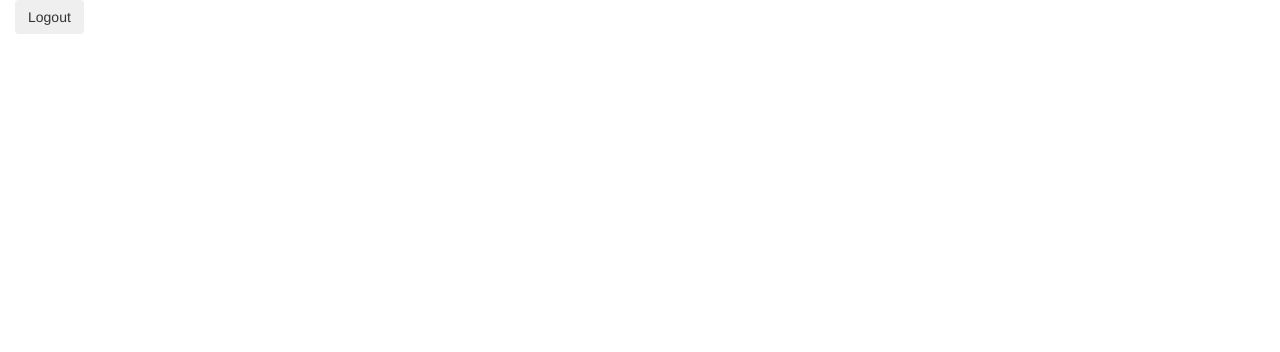
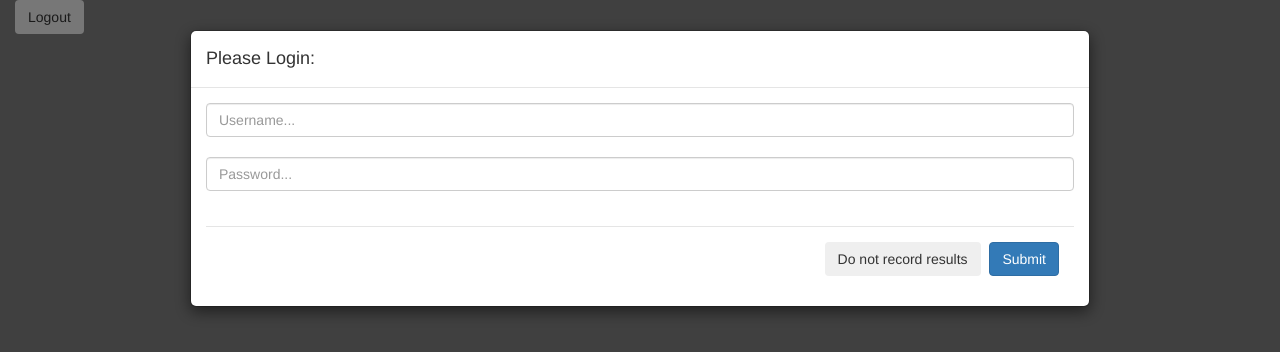
Before and after one commit to tbauer516/ClickAccuracy, a plain HTML site: page analyze/index.html in a window 1280 px wide. Drawn offline with nearby package versions, Linux system fonts and the light colour scheme; the site is published under a folder, as on GitHub Pages, so addresses that start at the root find nothing; no server answers.

Commit message:
fix 404 errors for non-main page

```diff
--- a/analyze/index.html
+++ b/analyze/index.html
@@ -22,7 +22,7 @@
     <!-- <script src="https://code.jquery.com/jquery-3.1.1.min.js" integrity="sha256-hVVnYaiADRTO2PzUGmuLJr8BLUSjGIZsDYGmIJLv2b8=" crossorigin="anonymous"></script> -->
 
     <!-- your stylesheet -->
-    <link rel="stylesheet" href="/css/main.css"/>
+    <link rel="stylesheet" href="../css/main.css"/>
 <body>
     <div id="content" class="container-fluid">
         <div class="row">
@@ -118,6 +118,6 @@
     <script src="https://d3js.org/d3-scale-chromatic.v1.min.js"></script>
 
     <!-- your script file -->
-    <script src="/js/analyze.js"></script>
+    <script src="../js/analyze.js"></script>
 </body>
 </html>
```
Also changed, not shown: create/index.html (+2 -2 lines).
